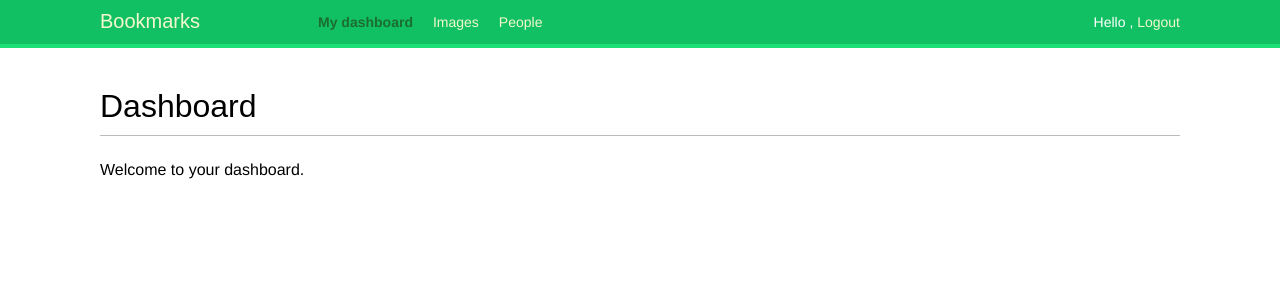
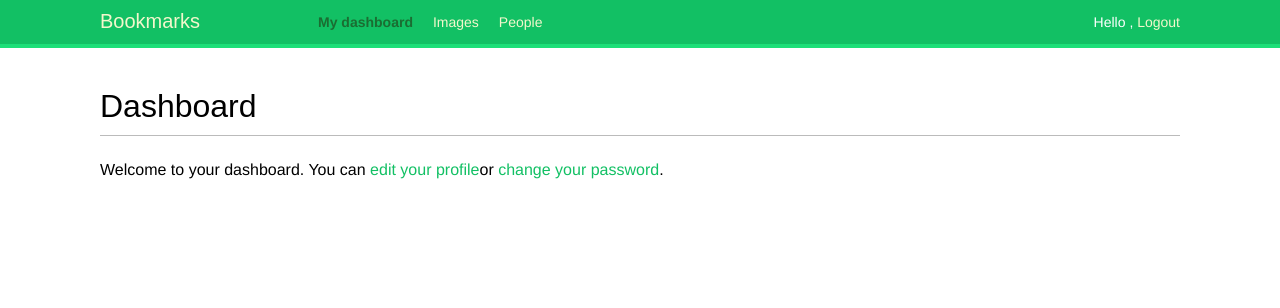
Before and after one commit to shineforever/bookmarks, a Django app: page /account/ in a window 1280 px wide. Shown: the top 308 px of the page. Run offline with Django 3.2, Linux system fonts and the light colour scheme; a user stored in the database is signed in; some web fonts are replaced.

Commit message:
add messages function

```diff
--- a/account/templates/account/dashboard.html
+++ b/account/templates/account/dashboard.html
@@ -3,6 +3,6 @@
 {% block title %} Dashboard {% endblock %}
 
 {% block content %}
-    <h1>Dashboard</h1>
-    <p>Welcome to your dashboard. </p>
+<h1> Dashboard</h1>
+    <p>Welcome to your dashboard. You can <a href="{% url "edit" %}">edit your profile</a>or <a href="{% url "password_change"%}">change your password</a>.</p>
 {% endblock %}
--- a/account/templates/base.html
+++ b/account/templates/base.html
@@ -25,6 +25,17 @@
         </span>
     </div>
 
+    {% if messages %}
+        <ul class="messages">
+            {% for message in messages %}
+                <li class="{{ message.tags }}">
+                    {{ message|safe}}
+                    <a href="#" class="clsoe">X</a>
+                </li>
+            {% endfor %}
+        </ul>
+    {% endif %}
+
     <div id="content">
         {% block content %}
         {% endblock %}
--- a/account/views.py
+++ b/account/views.py
@@ -13,6 +13,7 @@ from django.contrib.auth import authenticate, login
 from .forms import LoginForm, UserRegistrationForm, UserEditForm, ProfileEditForm
 from django.contrib.auth.decorators import login_required
 from .models import Profile
+from django.contrib import messages
 
 
 def user_login(request):
@@ -74,6 +75,9 @@ def edit(request):
         if user_form.is_valid() and profile_form.is_valid():
             user_form.save()
             profile_form.save()
+            messages.success(request,'Profile updated succefully!!!')
+        else:
+            messages.error(request,'ERROR updateing your profile!')
     else:
         user_form = UserEditForm(instance=request.user)
         profile_form = ProfileEditForm(instance=request.user.profile)
```
Also changed, not shown: db.sqlite3, media/users/2016/07/14/5fe2f6c55ef7425ab7896e75d2c30e12_bQopiBE.jpg (added).
